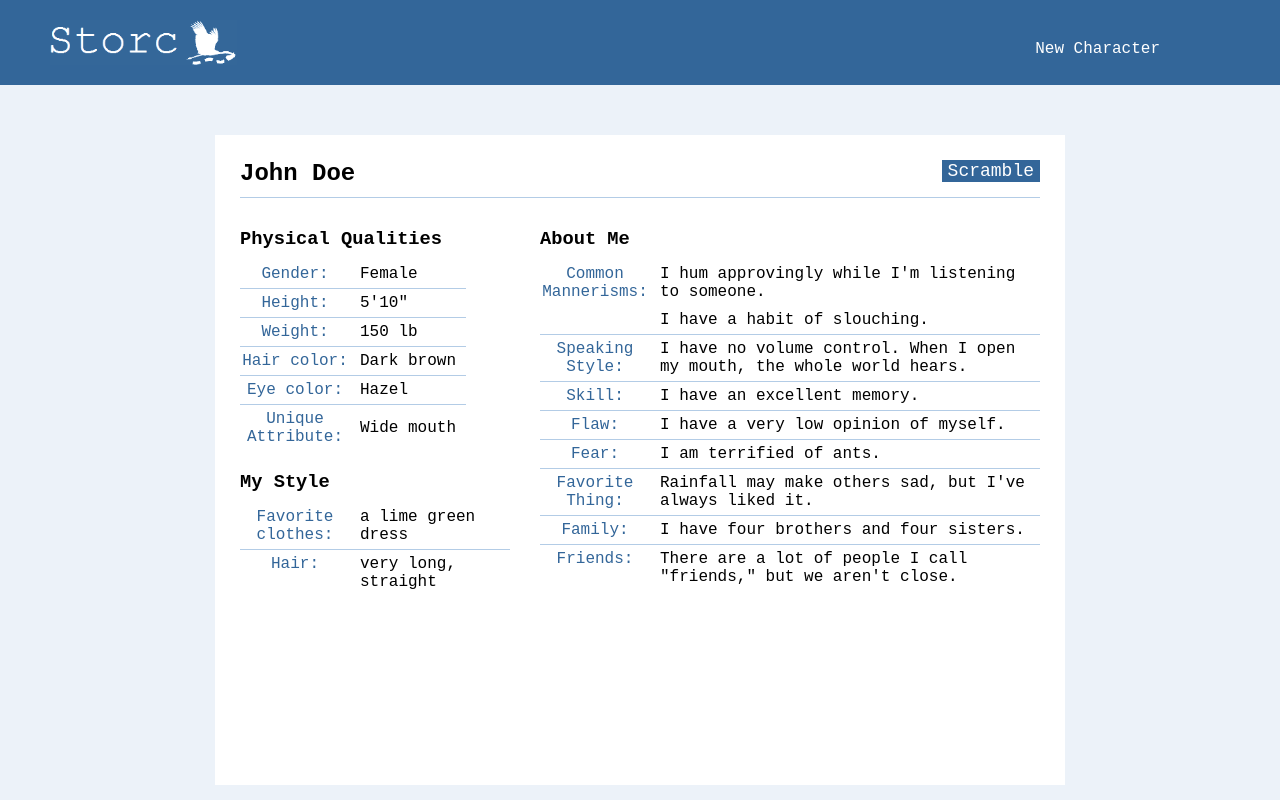
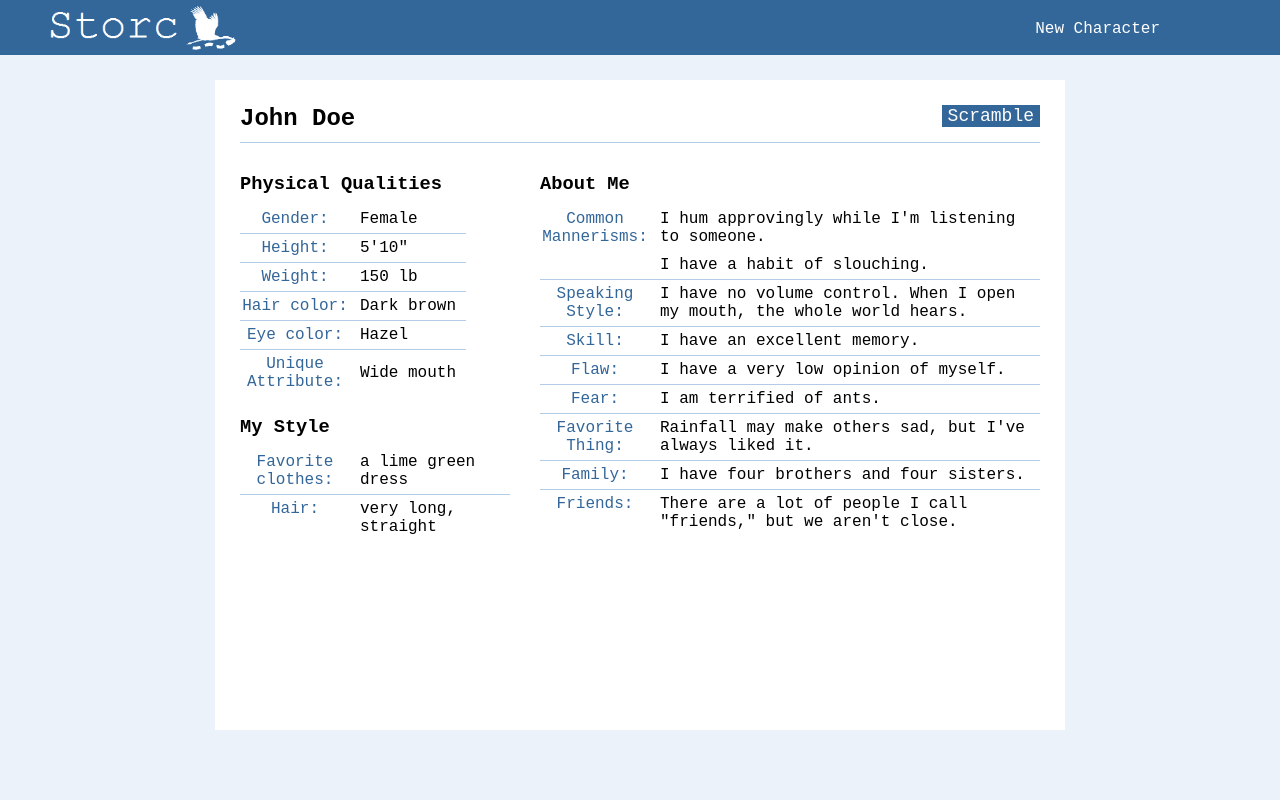
Before and after one commit to davidhammaker/Storc, a Flask app: page / in a window 1280 px wide. Run offline with Flask 2, Linux system fonts and the light colour scheme.

Commit message:
Make space-saving style changes
Most of these changes involve vertical changes to the navigation bar.

```diff
--- a/static/main.css
+++ b/static/main.css
@@ -16,7 +16,7 @@ h1{
 /* Navigation */
 nav{
     background-color: #336699;
-    height: 85px;
+    height: 55px;
 }
 
 nav a{
@@ -26,14 +26,14 @@ nav a{
 
 .nav-l{
     float: left;
-    margin: 20px 0 20px 50px;
+    margin: 5px 0 5px 50px;
     font-size: 40px;
 }
 
 .nav-r{
     float: right;
     font-size: medium;
-    margin: 40px 100px 0px 40px;
+    margin: 20px 100px 0px 20px;
 }
 
 .nav-r li{
@@ -44,7 +44,7 @@ nav a{
 /* Content */
 .main{
     max-width: 850px;
-    margin: 50px auto 0 auto;
+    margin: 25px auto 0 auto;
 }
 
 .main h3{
```
